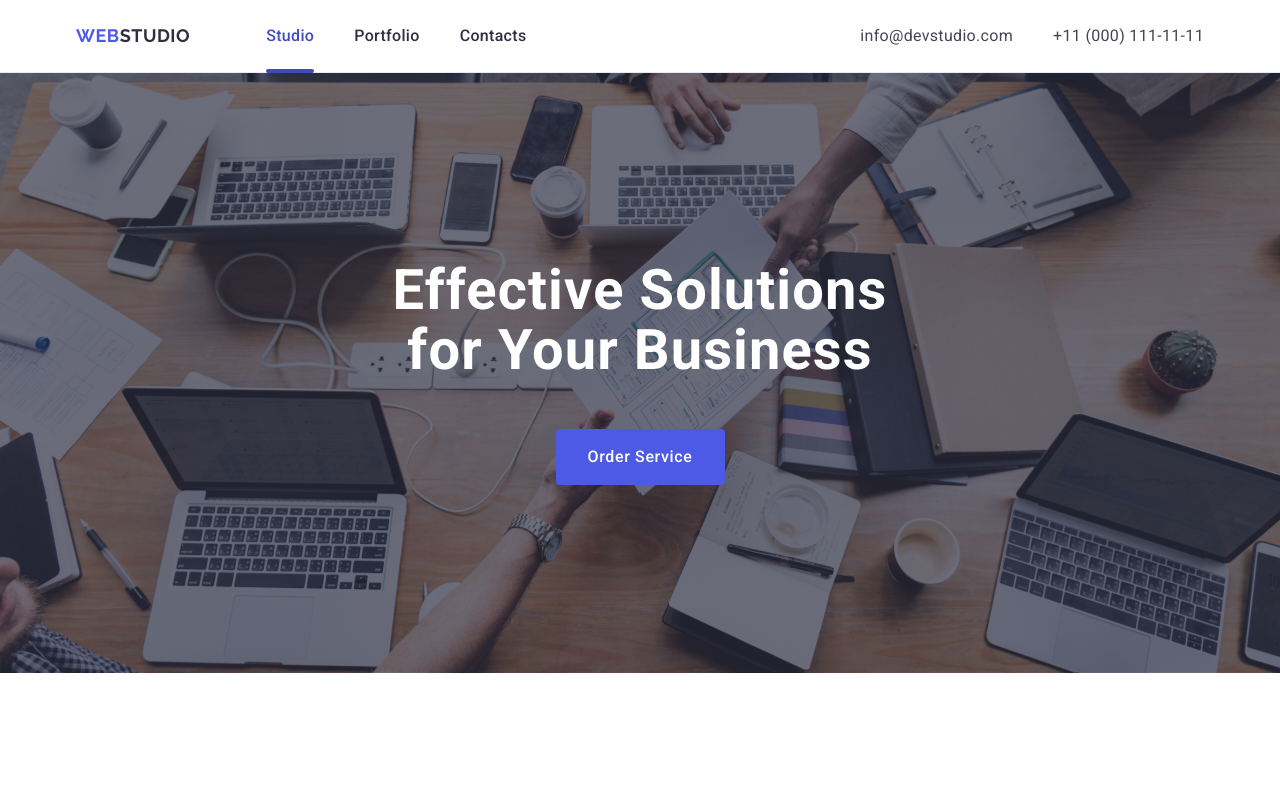
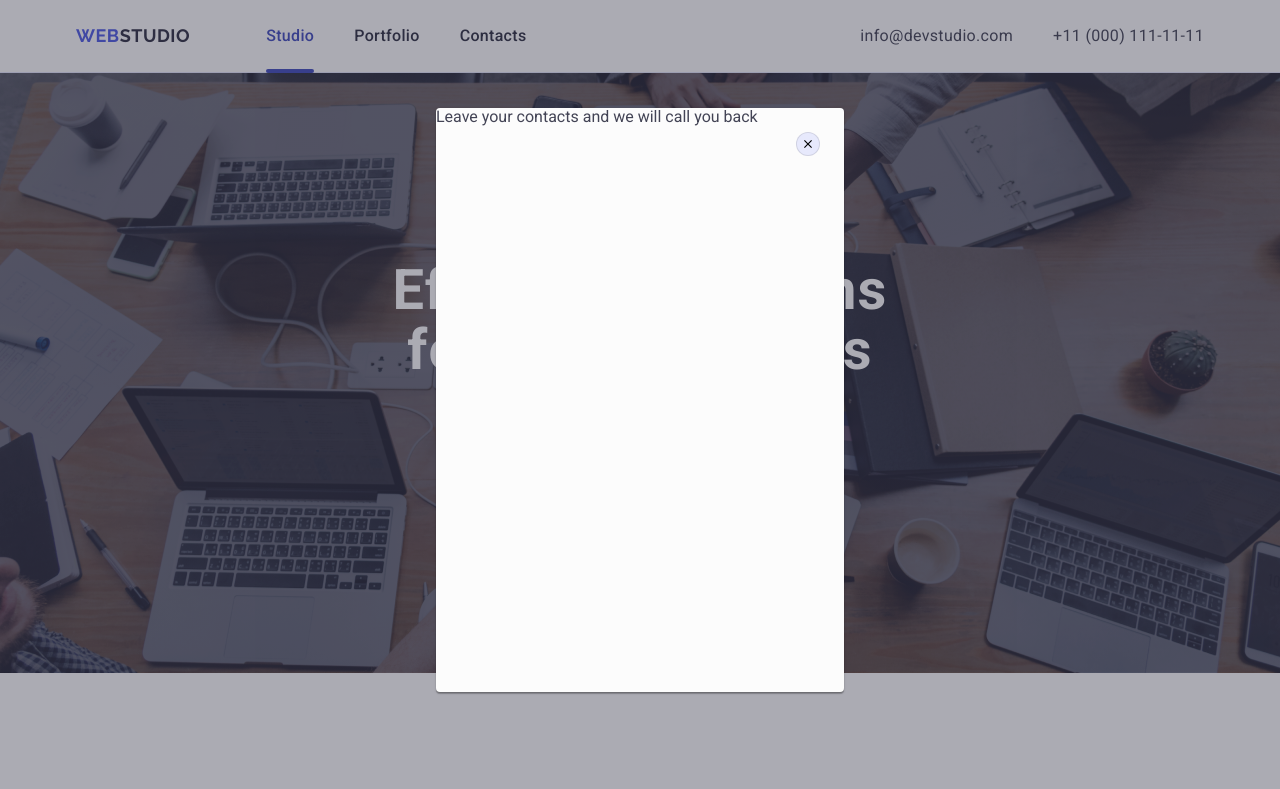
Before and after one commit to nataliia-herasymchuk253/goit-markup-hw-05, a plain HTML site: page index.html in a window 1280 px wide. Shown: the top 789 px of the page. Drawn offline with nearby package versions, Linux system fonts and the light colour scheme.

Commit message:
icone close

```diff
--- a/css/styles.css
+++ b/css/styles.css
@@ -366,10 +366,7 @@ gap: 24px;
   border-radius: 4px;
   cursor: pointer;
   background-color: #4d5ae5;
-
-   /* hw 4 */
   transition: background-color 250ms cubic-bezier(0.4, 0, 0.2, 1);
-
   }
 
  .form-button:hover,
@@ -479,7 +476,7 @@ gap: 24px;
     left: 0;
     width: 100%;
     height: 100%;
-    background-color: rgba(46, 47, 66, 0.4);;
+    background-color: rgba(46, 47, 66, 0.4);
     opacity: 0;
     visibility: hidden;
     pointer-events: none;
@@ -489,7 +486,7 @@ gap: 24px;
   .backdrop.is-open {
     opacity: 1;
       visibility: visible;
-      pointer-events:auto;
+      pointer-events: auto;
   }
 
    .modal {
@@ -508,6 +505,39 @@ gap: 24px;
    .backdrop:not(.is-open) .modal {
     transform: translate(-50%, -50%) scale(1.5);
    }
+   .modal-open {
+    position: absolute;
+    top: 24px;
+    right: 24px;
+    width: 24px;
+    height: 24px;
+    border-radius: 50%;
+    display: flex;
+    align-items: center;
+    justify-content: center;
+    background-color: #e7e9fc;
+    border: 1px solid rgba(0, 0, 0, 0.1);
+    padding: 0;
+    cursor: pointer;
+    transition: background-color 250ms cubic-bezier(0.4, 0, 0.2, 1), border 250ms cubic-bezier(0.4, 0, 0.2, 1);
+
+   }
+
+   .modal-open:hover,
+   .modal-open:focus{
+    background-color: #404bbf;
+    border: none;
+
+   }
+   .modal-open-icon {
+    transition: fill 250ms cubic-bezier(0.4, 0, 0.2, 1);
+   }
+    .modal-open-icon:hover,
+    .modal-open-icon:focus{
+      fill: #ffffff
+    }
+
+
 
     .subscribe {
       margin-left: auto;
@@ -524,17 +554,12 @@ gap: 24px;
         .subscribe-form {
           display: flex;
           gap: 24px;
+        }
 
-
-        }
-    .subscribe-label {
-
-
-    }
      .subscribe-input {
       width: 264px;
       height: 40px;
-      border: 1px solid #ffffff;
+      border: 1px solid #fff;
       background-color: transparent;
       font-size: 12px;
       line-height: 2;
@@ -545,9 +570,11 @@ gap: 24px;
       color: #ffffff;
 
      }
+
      .subscribe-input:placeholder {
     color: #ffffff;
      }
+
      .subscribe-button {
       display: flex;
       justify-content: center;
--- a/index.html
+++ b/index.html
@@ -420,7 +420,7 @@
             <p class="subscribe-title">Subscribe</p>
             <form class="subscribe-form">
                 <label class="subscribe-label">
-                    <input class="subscribe-input" type="email" name="subscribe" placeholder="E-mail">
+                    <input class="subscribe-input" type="email" name="subscribe" placeholder="E-mail" />
                 </label>
                 <button class="subscribe-button typography-btn" type="submit">Subscribe
                     <svg class="subscribe-icon" width="24" height="24">
@@ -440,8 +440,15 @@
 
 
     </footer>
-    <div class="backdrop is-">
+    <div class="backdrop is-open">
         <div class="modal">
+            <button class="modal-open" type="button">
+                <svg class="modal-open-icon" width="8" height="8">
+                    <use href="./images/icons.svg#icon-black">
+                    </use>
+                </svg>
+            </button>
+            <p class="modal-title">Leave your contacts and we will call you back</p>
 
         </div>
     </div>
```
